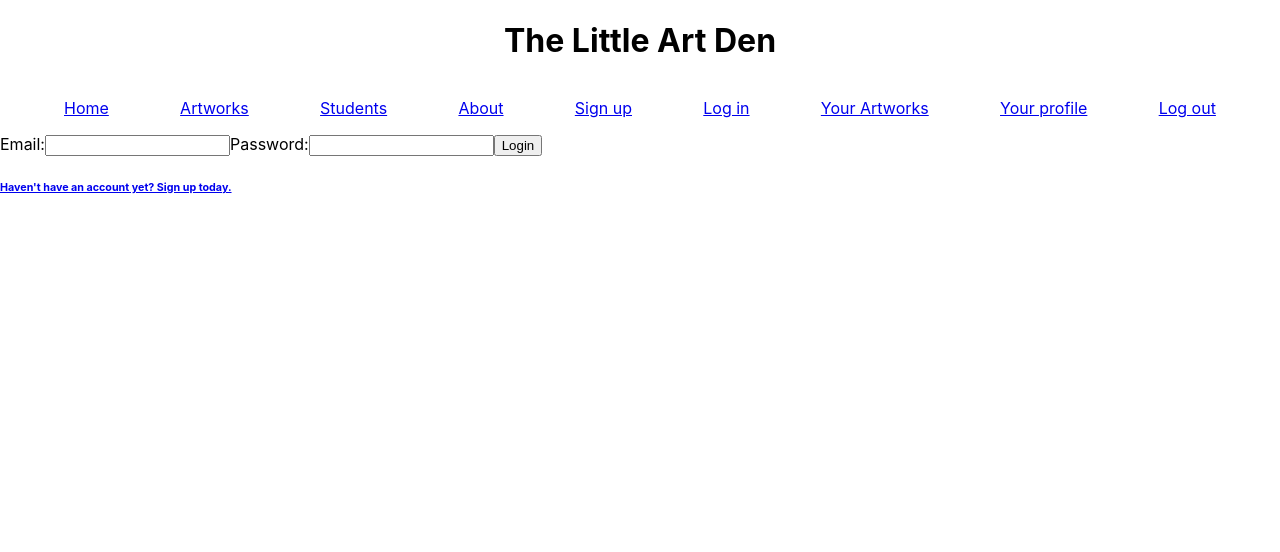
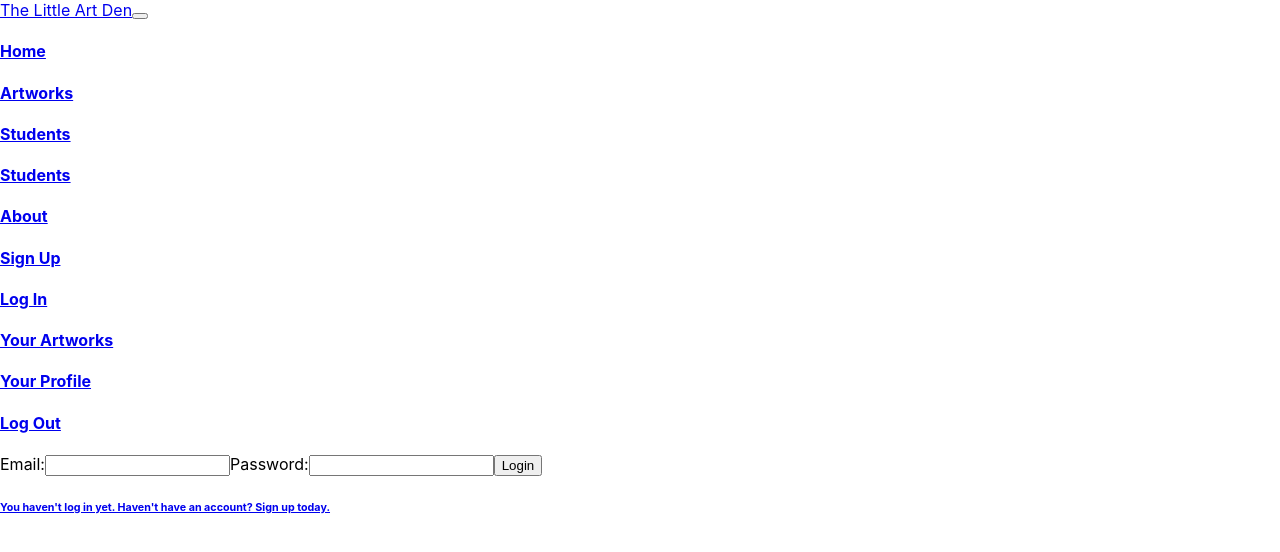
Before and after one commit to jjcrab/the-art-den-front, a React (Create React App) app: page /studentlogin in a window 1280 px wide. Shown: the top 552 px of the page. Built offline with nearby package versions, Linux system fonts and the light colour scheme; no server answers.

Commit message:
update nav

```diff
--- a/package.json
+++ b/package.json
@@ -10,6 +10,7 @@
     "bootstrap": "^4.6.0",
     "react": "^17.0.2",
     "react-bootstrap": "^1.5.2",
+    "react-bootstrap-submenu": "^1.0.1",
     "react-dom": "^17.0.2",
     "react-router-dom": "^5.2.0",
     "react-scripts": "4.0.3",
--- a/public/index.html
+++ b/public/index.html
@@ -2,7 +2,7 @@
 <html lang="en">
   <head>
     <meta charset="utf-8" />
-    <!-- <link rel="icon" href="%PUBLIC_URL%/favicon.ico" /> -->
+    <link rel="icon" href="%PUBLIC_URL%/favicon.ico" />
     <meta name="viewport" content="width=device-width, initial-scale=1" />
     <meta name="theme-color" content="#000000" />
     <meta
--- a/src/App.js
+++ b/src/App.js
@@ -1,5 +1,5 @@
 import { Route } from 'react-router-dom';
-import Nav from './components/Nav';
+import Navi from './components/Navi';
 import Home from './components/Home';
 import About from './components/About';
 import Artworks from './components/Artworks';
@@ -12,6 +12,7 @@ import StudentSignUp from './components/StudentSignUp';
 import StudentID from './components/StudentID';
 import StudentProfile from './components/StudentProfile';
 import ProfileUpdateForm from './components/ProfileUpdateForm';
+// import Username from './components/Username';
 
 import './App.css';
 
@@ -19,7 +20,8 @@ function App() {
 	return (
 		<div className='App'>
 			<header className='App-header'>
-				<Nav />
+				{/* <Username /> */}
+				<Navi />
 			</header>
 			<main>
 				<Route path='/' exact component={Home} />
--- a/src/components/Nav.js
+++ /dev/null
@@ -1,45 +0,0 @@
-import React from 'react';
-import { Link } from 'react-router-dom';
-
-const Nav = () => {
-	const handleClick = () => {
-		localStorage.clear();
-	};
-
-	return (
-		<div className='nav'>
-			<h1>The Little Art Den</h1>
-			<div className='navlinkdiv'>
-				<Link to='/' className='navlink'>
-					<p>Home</p>
-				</Link>
-				<Link to='/artworks' className='navlink'>
-					<p>Artworks</p>
-				</Link>
-				<Link to='/students' className='navlink'>
-					<p>Students</p>
-				</Link>
-				<Link to='/about' className='navlink'>
-					<p>About</p>
-				</Link>
-				<Link to='/studentsignup'>
-					<p>Sign up</p>
-				</Link>
-				<Link to='/studentlogin'>
-					<p>Log in</p>
-				</Link>
-				<Link to='/studentaccount-artworks'>
-					<p>Your Artworks</p>
-				</Link>
-				<Link to='/studentaccount-profile'>
-					<p>Your profile</p>
-				</Link>
-				<Link to='/'>
-					<p onClick={handleClick}>Log out</p>
-				</Link>
-			</div>
-		</div>
-	);
-};
-
-export default Nav;
--- /dev/null
+++ b/src/components/Navi.js
@@ -0,0 +1,80 @@
+import React, { useState } from 'react';
+// import { Link, useHistory } from 'react-router-dom';
+import { Nav, Navbar, NavDropdown } from 'react-bootstrap';
+import { NavDropdownMenu } from 'react-bootstrap-submenu';
+import Username from './Username';
+
+const Navi = () => {
+	const [username, setUsername] = useState(localStorage.getItem('username'));
+	// const history = useHistory();
+
+	const handleClick = (event) => {
+		// event.preventDefault();
+		localStorage.clear();
+		setUsername(false);
+		// history.push('/');np
+	};
+
+	return (
+		<div>
+			<Navbar bg='light' expand='lg'>
+				<Navbar.Brand href='/'>The Little Art Den</Navbar.Brand>
+				<Navbar.Toggle aria-controls='responsive-navbar-nav' />
+				<Navbar.Collapse id='responsive-navbar-nav'>
+					<Nav className='mr-auto'>
+						<Nav.Link href='/'>
+							<h4 className='link-text'>Home</h4>
+						</Nav.Link>
+						<Nav.Link href='/artworks'>
+							<h4 className='link-text'>Artworks</h4>
+						</Nav.Link>
+						<Nav.Link href='/students'>
+							<h4 className='link-text'>Students</h4>
+						</Nav.Link>
+						<Nav.Link href='/students'>
+							<h4 className='link-text'>Students</h4>
+						</Nav.Link>
+						<Nav.Link href='/about'>
+							<h4 className='link-text'>About</h4>
+						</Nav.Link>
+						<Nav.Link href='/studentsignup'>
+							<h4 className='link-text'>Sign Up</h4>
+						</Nav.Link>
+						<Nav.Link href='/studentlogin'>
+							<h4 className='link-text'>Log In</h4>
+						</Nav.Link>
+						<Nav.Link href='/studentaccount-artworks'>
+							<h4 className='link-text'>Your Artworks</h4>
+						</Nav.Link>
+						<Nav.Link href='/studentaccount-profile'>
+							<h4 className='link-text'>Your Profile</h4>
+						</Nav.Link>
+						<Nav.Link href='/'>
+							<h4 className='link-text' onClick={handleClick}>
+								Log Out
+							</h4>
+						</Nav.Link>
+					</Nav>
+				</Navbar.Collapse>
+			</Navbar>
+			{/* <NavDropdownMenu id='collasible-nav-dropdown' title='Menu'>
+				<NavDropdown.Item href='/'>
+					<h4 className='link-text'>Home</h4>
+				</NavDropdown.Item>
+				<NavDropdown.Item href='/artworks'>
+					<h4 className='link-text'>Artworks</h4>
+				</NavDropdown.Item>
+				<NavDropdown.Item href='/students'>
+					<h4 className='link-text'>Students</h4>
+				</NavDropdown.Item>
+				<NavDropdown.Item href='/about'>
+					<h4 className='link-text'>About</h4>
+				</NavDropdown.Item> */}
+
+			{username ? <Username /> : null}
+			{/* </NavDropdownMenu> */}
+		</div>
+	);
+};
+
+export default Navi;
--- a/src/components/StudentLogin.js
+++ b/src/components/StudentLogin.js
@@ -1,4 +1,4 @@
-import React, { useState } from 'react';
+import React, { useState, useEffect } from 'react';
 import { Link } from 'react-router-dom';
 // import { useHistory } from 'react-router-dom';
 import axios from 'axios';
@@ -7,8 +7,12 @@ import APIurl from '../config';
 function StudentLogin() {
 	const initialState = { email: '', password: '' };
 	const [formState, setFormState] = useState(initialState);
-	const [user, setUser] = useState('');
+	// const [user, setUser] = useState('');
 	const [error, setError] = useState(false);
+	const [username, setUsername] = useState('');
+	const [token, setToken] = useState('');
+	// const [userId, setUserId] = useState('');
+	// const [profileId, setProfileId] = useState('');
 
 	const handleChange = (event) => {
 		setFormState({ ...formState, [event.target.id]: event.target.value });
@@ -19,15 +23,61 @@ function StudentLogin() {
 		axios
 			.post(`${APIurl}/token/login`, formState)
 			.then(({ data }) => {
+				setToken(data.auth_token);
 				localStorage.setItem('token', data.auth_token);
-			})
-			.then(() => {
-				setUser(formState.email);
-				localStorage.setItem('email', formState.email);
 				setFormState(initialState);
 			})
+			// .then(() => {
+			// 	setUser(formState.email);
+			// 	localStorage.setItem('email', formState.email);
+
+			// 	localStorage.setLogin('login', login);
+			// 	setFormState(initialState);
+			// })
 			.catch(() => setError(true));
 	};
+
+	useEffect(() => {
+		axios({
+			url: `${APIurl}/users/`,
+			method: 'GET',
+			headers: {
+				Authorization: `Token ${localStorage.getItem('token')}`,
+			},
+		})
+			.then((res) => {
+				console.log(res.data[0]);
+				setUsername(res.data[0].username);
+				localStorage.setItem('username', res.data[0].username);
+				// setUserId(res.data[0].id);
+			})
+			.catch(console.error);
+	}, [token]);
+
+	// useEffect(() => {
+	// 	axios({
+	// 		url: `${APIurl}/studentprofile/`,
+	// 		method: 'GET',
+	// 		headers: {
+	// 			Authorization: `Token ${localStorage.getItem('token')}`,
+	// 		},
+	// 	})
+	// 		.then((res) => {
+	// 			console.log(res.data[0]);
+	// 			setProfileId(res.data[0].id);
+	// 		})
+	// 		.catch(console.error);
+	// }, [user]);
+
+	// if (username) {
+	// 	localStorage.setItem('username', username);
+	// }
+	// if (userId) {
+	// 	localStorage.setItem('userid', userId);
+	// }
+	// if (profileId) {
+	// 	localStorage.setItem('profileid', profileId);
+	// }
 
 	return (
 		<div>
@@ -48,11 +98,13 @@ function StudentLogin() {
 				/>
 				<button type='submit'>Login</button>
 			</form>
-			{user ? (
-				<p>Hello {user}</p>
+			{username ? (
+				<p>Welcome back {username}</p>
 			) : (
 				<Link to={'/user/signup'}>
-					<h6>Haven't have an account yet? Sign up today.</h6>
+					<h6>
+						You haven't log in yet. Haven't have an account? Sign up today.
+					</h6>
 				</Link>
 			)}
 			{error ? <p>The provided username or password is incorrect</p> : ''}
--- /dev/null
+++ b/src/components/Username.js
@@ -0,0 +1,11 @@
+import React from 'react';
+
+function Username(props) {
+	return (
+		<div className='hi'>
+			<p>Hi, {localStorage.getItem('username')}</p>
+		</div>
+	);
+}
+
+export default Username;
```
Also changed, not shown: 1 other file (tests, documents, lock files or other folders).
